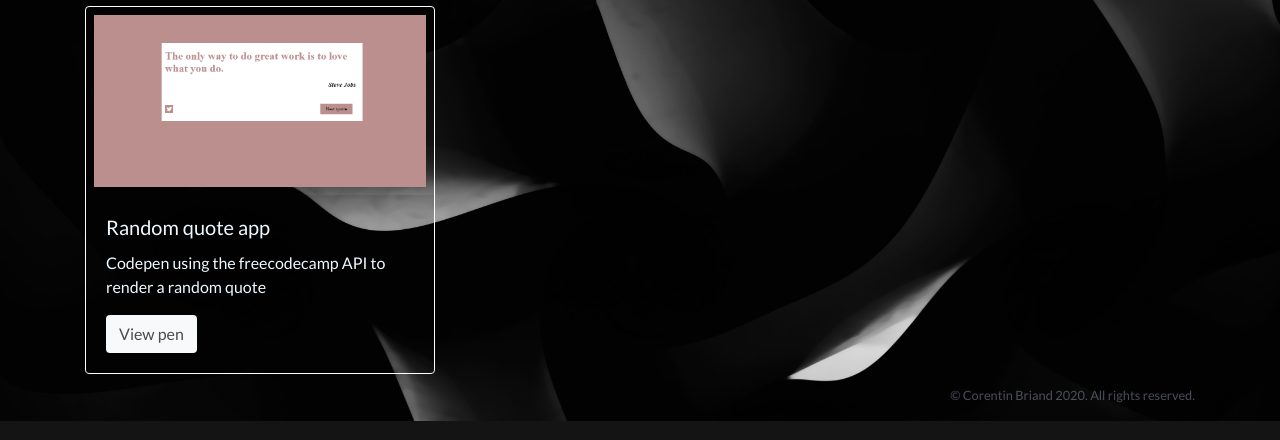
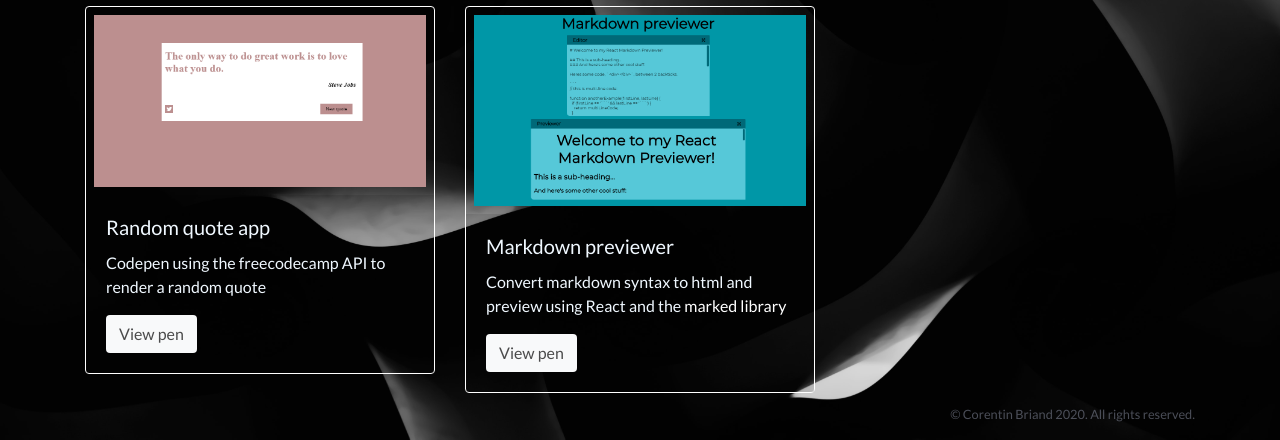
Before and after one commit to Halu89/portfoliov2, a plain HTML site: page projects.html in a window 1280 px wide. Shown: the part 677-1117 px from the top of the page. Drawn offline with nearby package versions, Linux system fonts and the light colour scheme.

Commit message:
add markdown-previewer

```diff
--- a/projects.html
+++ b/projects.html
@@ -130,6 +130,19 @@
                     </div>
                 </div>
             </div>
+            <!-- Markdown Previewer -->
+            <div class="col-lg-4 col-sm-6 pb-2">
+                <div class="card bg-transparent border border-white">
+                    <img src="static/markdown-previewer.png" class="card-img-top p-2" alt="screenshot">
+                    <div class="card-body">
+                        <h5 class="card-title">Markdown previewer</h5>
+                        <p class="card-text">Convert markdown syntax to html and preview using React and the <a href="https://marked.js.org/#/README.md">marked library</a></p>
+                        <a href="https://codepen.io/halu89/full/LYGMoog" target="_blank" class="btn bg-light">View
+                            pen</a>
+
+                    </div>
+                </div>
+            </div>
         </div>
     </main>
 
--- a/style.css
+++ b/style.css
@@ -24,6 +24,10 @@ main {
 
 .card-body {
   background-color: rgba(3, 3, 3, 0.1);
+}
+
+.card-text a {
+  color: white;
 }
 
 hr {
```
Also changed, not shown: static/markdown-previewer.png (added).
